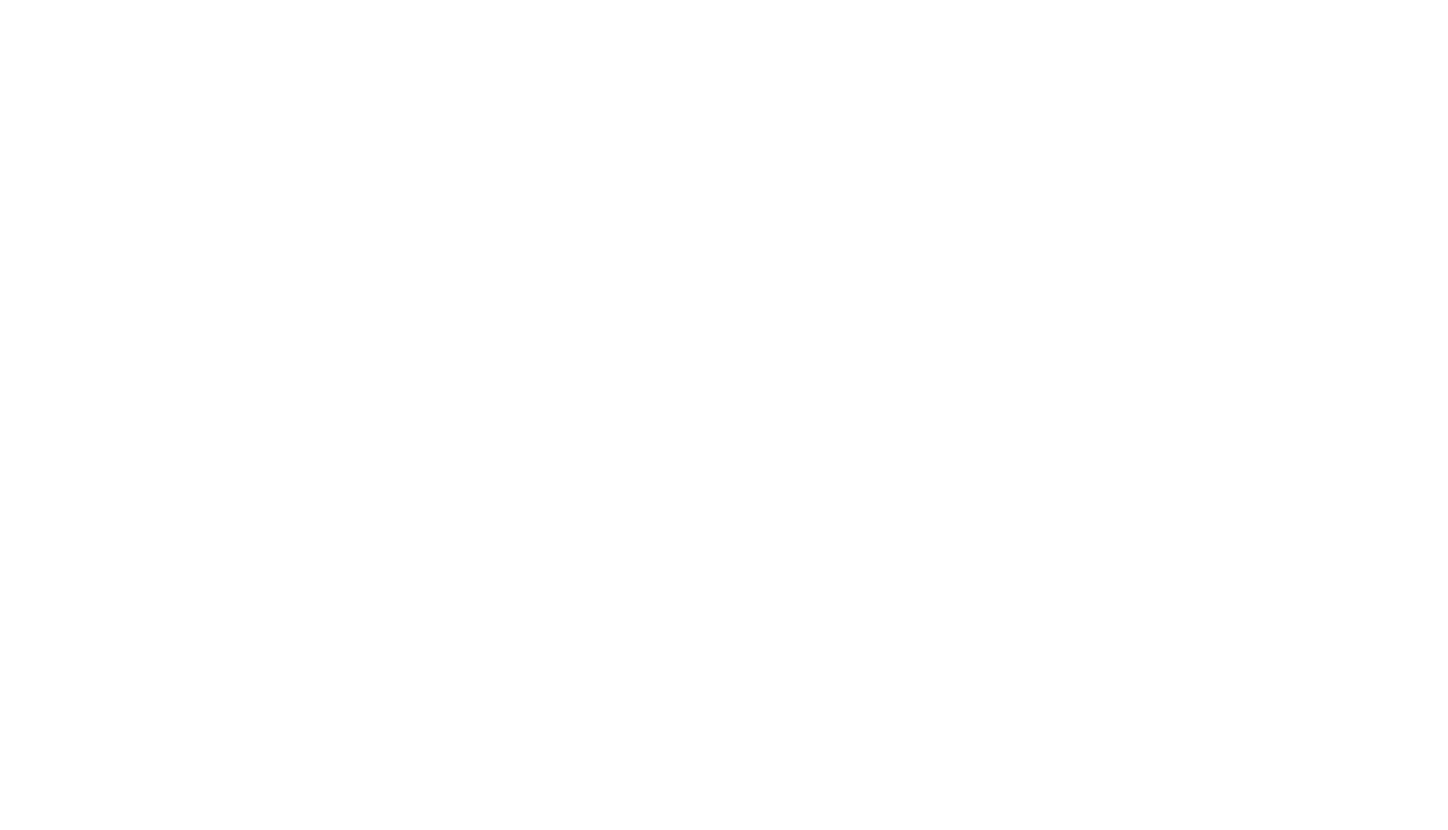
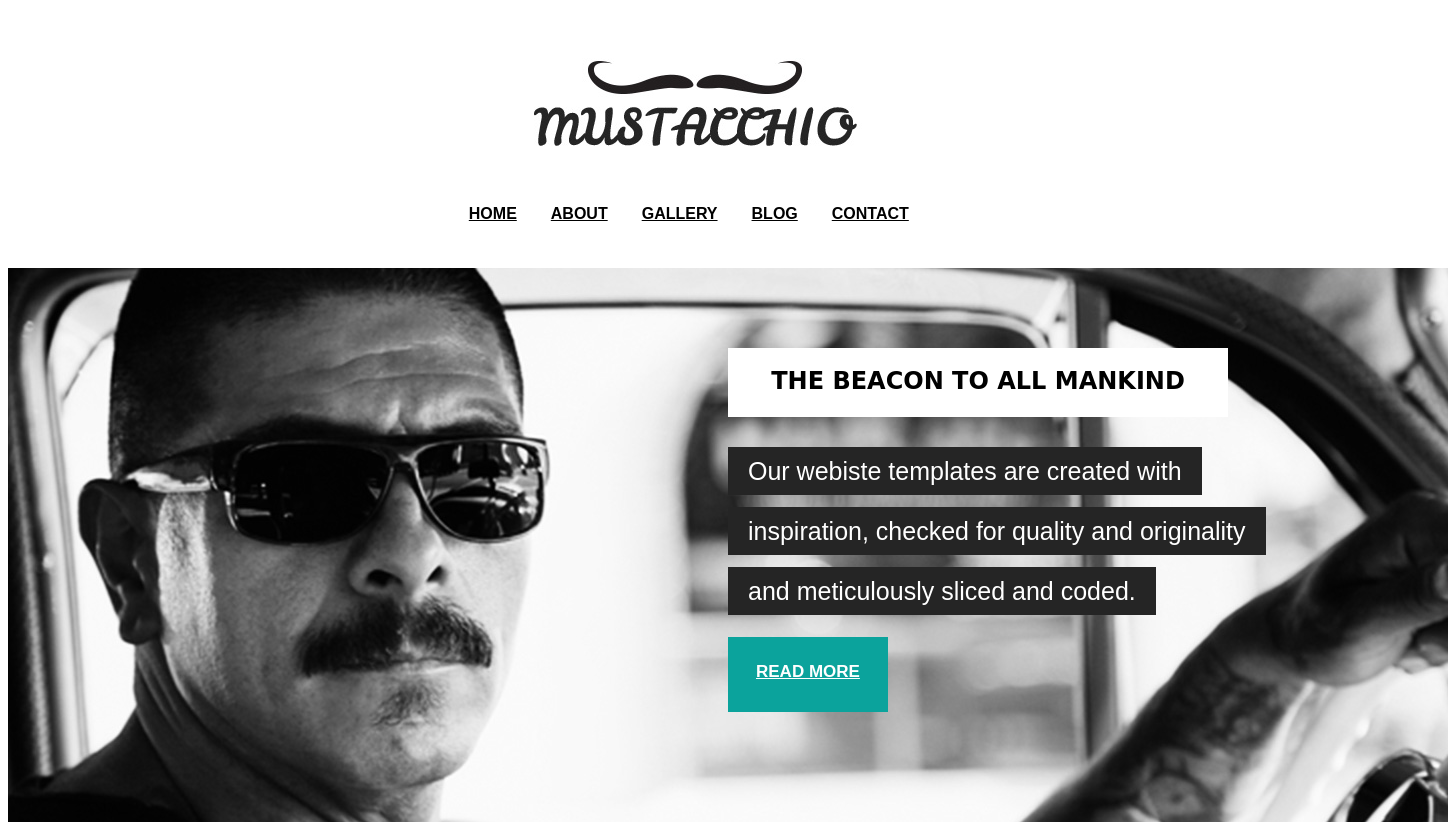
Before and after one commit to WilliamRHarper/ACA_web101_william_harper, a plain HTML site: page cp1/index.html in a window 1280 px wide. Shown: the whole page, 1448 px wide, since content can reach past the window. Before the commit the page ends 800 px from the top, so only its background shows below. Drawn offline with Linux system fonts and the light colour scheme; a web font is replaced by a local one.

Commit message:
start of cp1 homepage

```diff
--- a/cp1/index.html
+++ b/cp1/index.html
@@ -5,9 +5,45 @@
     <meta name="viewport" content="width=device-width, initial-scale=1.0">
     <link href="https://fonts.googleapis.com/css?family=Poller+One&display=swap" rel="stylesheet">
     <link rel="stylesheet" href="style.css">
-    <title>Document</title>
+    <title>Checkpoint1</title>
 </head>
 <body>
-
+    <div id="container">
+        <header>
+            <div id="logo">
+                <img src="./cp1-images/logo.jpg" alt="logo">
+            </div>
+            <div id="navigation">
+                <span>
+                    <a class="selected" href="index.html">HOME</a></li>
+                    <a class="selected" href="about.html">ABOUT</a>
+                    <a class="selected" href="gallery.html">GALLERY</a>
+                    <a class="selected" href="blog.html">BLOG</a>
+                    <a class="selected" href="contact.html">CONTACT</a>
+                </span>
+            </div>
+        </header>
+        <main id="body">
+            <div id="background">
+                <section>
+                <h2>THE BEACON TO ALL MANKIND</h2>
+                <div id="beacontext">
+                    <div class="spans">
+                        <span class="textsize">Our webiste templates are created with</span>
+                    </div>
+                    <div class="spans">
+                         <span class="textsize">inspiration, checked for quality and originality</span>
+                    </div>
+                    <div class="spans">
+                        <span class="textsize">and meticulously sliced and coded.</span>
+                    </div>
+                    <div id="blogLink">
+                        <a href="blog.html" id="first">READ MORE</a>
+                    </div>
+                </div>
+                </section>
+            </div>
+        </main>
+    </div>
 </body>
 </html>
--- a/cp1/style.css
+++ b/cp1/style.css
@@ -1,7 +1,88 @@
+#container {
+    width: 1440px;
+}
 h2 {
     font-family: 'Poller One', cursive;
+    width: 500px;
+    height: 50px;
+    background-color: white;
+    color: black;
+    text-align: center;
+    padding-top: 19px;
 }
 
 h3 {
     font-family: 'Poller One', cursive;
 }
+
+.selected {
+    font: 14px;
+    font-weight: 800;
+    font-family: Arial, Helvetica, sans-serif;
+    color: black;
+}
+
+header {
+    display: inline-block;
+    justify-content: center;
+    width: 100%;
+    height: 260px;
+}
+
+#navigation {
+    margin-top: 50px;
+    margin-left: 32%;
+}
+
+#logo {
+    margin-top: 50px;
+    margin-left: 36%;
+}
+
+.selected {
+    margin-right: 30px;
+}
+
+#background {
+    background-image: url(./cp1-images/the-beacon.jpg);
+    height: 554px;
+    color: white;
+}
+
+#beacontext {
+    display: inline-block;
+}
+
+section {
+    margin-left: 50%;
+    padding-top: 60px;
+}
+
+.spans {
+    height: 40px;
+    margin-top: 20px;
+}
+
+.textsize {
+    font-size: 25px;
+    font-family: Arial, Helvetica, sans-serif;
+    background-color: rgb(37,37,37);
+    padding: 10px 20px 10px 20px;
+
+}
+
+#blogLink {
+    height: 50px;
+    width: 160px;
+    background-color: rgb(11,163,156);
+    padding-top: 25px;
+    margin-top: 20px;
+}
+
+#first {
+    padding: 28px;
+    font-size: 17px;
+    font-family: Arial, Helvetica, sans-serif;
+    color: white;
+    font-weight: bold;
+}
--- a/image-gallery-styles.css
+++ b/image-gallery-styles.css
@@ -72,10 +72,6 @@
     transform: translate(-50%, -50%);
     text-align: center;
   }
-  .text animated infinite bounce delay-2s {
-    text-align: center;
-    color: black
-  }
   /*.container1 {
     position: relative;
     width: 100%;
```
Also changed, not shown: cp1/cp1-images/logo.jpg (added).
